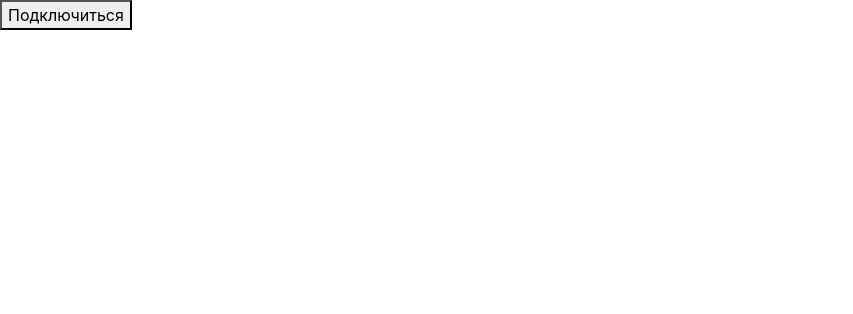
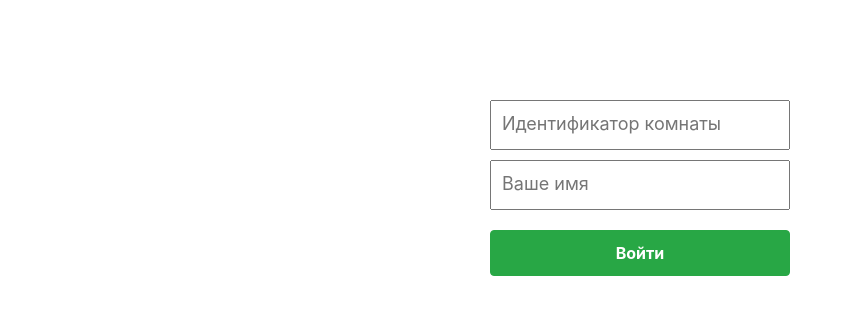
Before and after one commit to chernykhal/react-chat-lite, a React (Create React App) app: page / in a window 1280 px wide. Shown: the top 314 px of the page, without its empty margins (0-853 px from the left). Built offline with nearby package versions, Linux system fonts and the light colour scheme.

Commit message:
(feat) edit client side

```diff
--- a/src/App.js
+++ b/src/App.js
@@ -1,13 +1,24 @@
-import io from "socket.io-client";
+import React from "react";
+import socket from "./socket";
+
+import reducer from "./reducer";
+import JoinBlock from "./components/JoinBlock";
 
 function App() {
-  const connectSocket = () => {
-    const socket = io("http://localhost:9999");
+  const [state, dispatch] = React.useReducer(reducer, {
+    joined: false,
+  });
+
+  const onLogin = () => {
+    dispatch({
+      type: "JOINED",
+      payload: true,
+    });
   };
 
   return (
-    <div className="App">
-      <button onClick={connectSocket}>Подключиться</button>
+    <div className="wrapper">
+      {!state.isAuth && <JoinBlock onLogin={onLogin} />}
     </div>
   );
 }
--- /dev/null
+++ b/src/components/JoinBlock.jsx
@@ -0,0 +1,54 @@
+import React from "react";
+import axios from "axios";
+
+const JoinBlock = ({ onLogin }) => {
+  const [roomId, setRoomId] = React.useState("");
+  const [userName, setUserName] = React.useState("");
+  const [isLoading, setLoading] = React.useState(false);
+
+  const onEnterRoomId = (e) => {
+    setRoomId(e.target.value);
+  };
+
+  const onEnterUserName = (e) => {
+    setUserName(e.target.value);
+  };
+
+  const onSubmitForm = async () => {
+    if (!roomId || !userName) {
+      return alert("Неверные данные!");
+    }
+    setLoading(true);
+    await axios.post("/rooms", {
+      roomId,
+      userName,
+    });
+    onLogin();
+  };
+
+  return (
+    <div className="join-block">
+      <input
+        type="text"
+        placeholder="Идентификатор комнаты"
+        value={roomId}
+        onChange={onEnterRoomId}
+      />
+      <input
+        type="text"
+        placeholder="Ваше имя"
+        value={userName}
+        onChange={onEnterUserName}
+      />
+      <button
+        disabled={isLoading}
+        onClick={onSubmitForm}
+        className="btn btn-success"
+      >
+        {isLoading ? "Вход..." : "Войти"}
+      </button>
+    </div>
+  );
+};
+
+export default JoinBlock;
--- /dev/null
+++ b/src/reducer.js
@@ -0,0 +1,11 @@
+export default (state, action) => {
+  switch (action.type) {
+    case "JOINED":
+      return {
+        ...state,
+        joined: action.payload,
+      };
+    default:
+      return state;
+  }
+};
--- /dev/null
+++ b/src/socket.js
@@ -0,0 +1,5 @@
+import io from "socket.io-client";
+
+const socket = io();
+
+export default socket;
```
